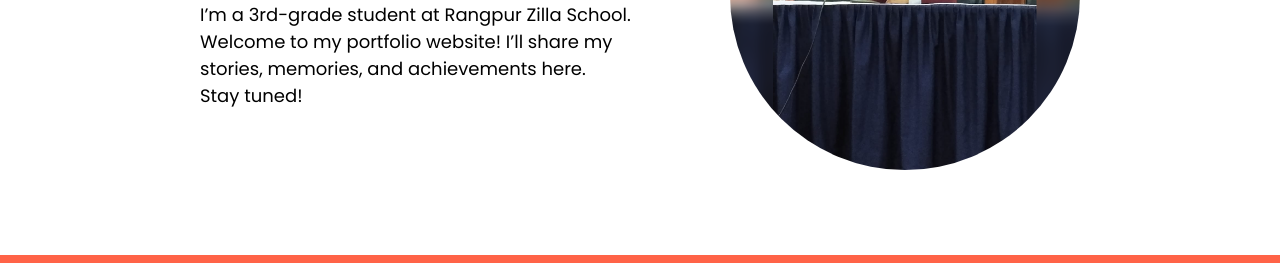
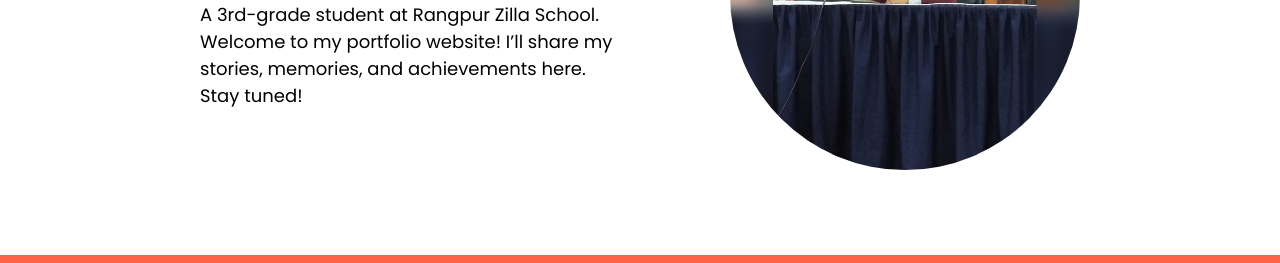
Before and after one commit to alweasi/tahmids-portfolio, a plain HTML site: page index.html in a window 1280 px wide. Shown: the part 355-618 px from the top of the page. Drawn offline with Linux system fonts and the light colour scheme; a web font is replaced by a local one.

Commit message:
changed html

```diff
--- a/index.html
+++ b/index.html
@@ -20,7 +20,7 @@
                 <div class="hero-content">
                     <h2>Hi everyone, I'm</h2>
                     <h1>Ahnaf Tahmid</h1>
-                    <p>I’m a 3rd-grade student at Rangpur Zilla School. Welcome to my portfolio website! I’ll share my stories, memories, and achievements here. <br> Stay tuned!
+                    <p>A 3rd-grade student at Rangpur Zilla School. Welcome to my portfolio website! I’ll share my stories, memories, and achievements here. <br> Stay tuned!
                 </div>
                 <div class="hero-img">
                     <img src="./Images/Image_Editor.png" alt="">
```
